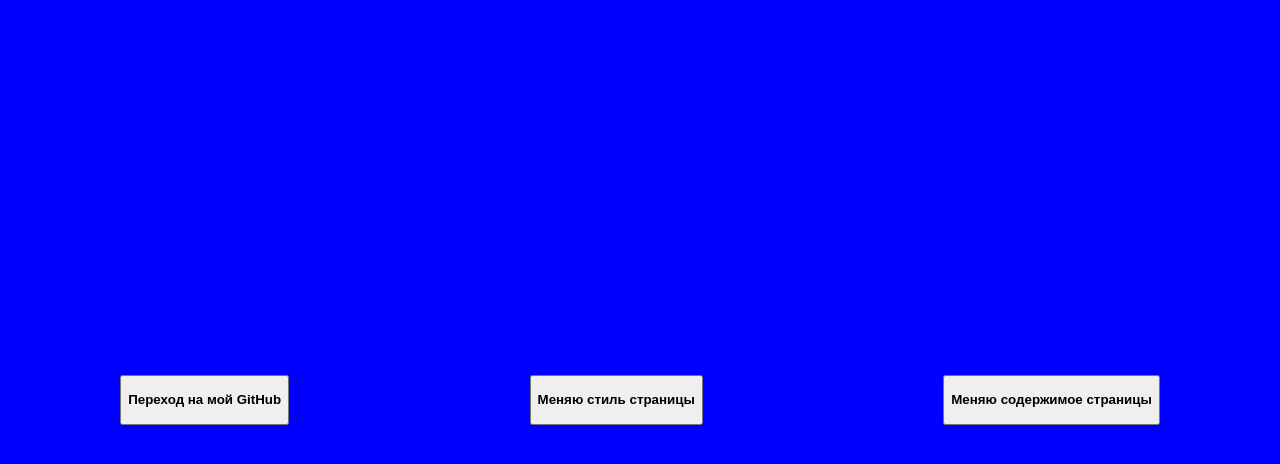
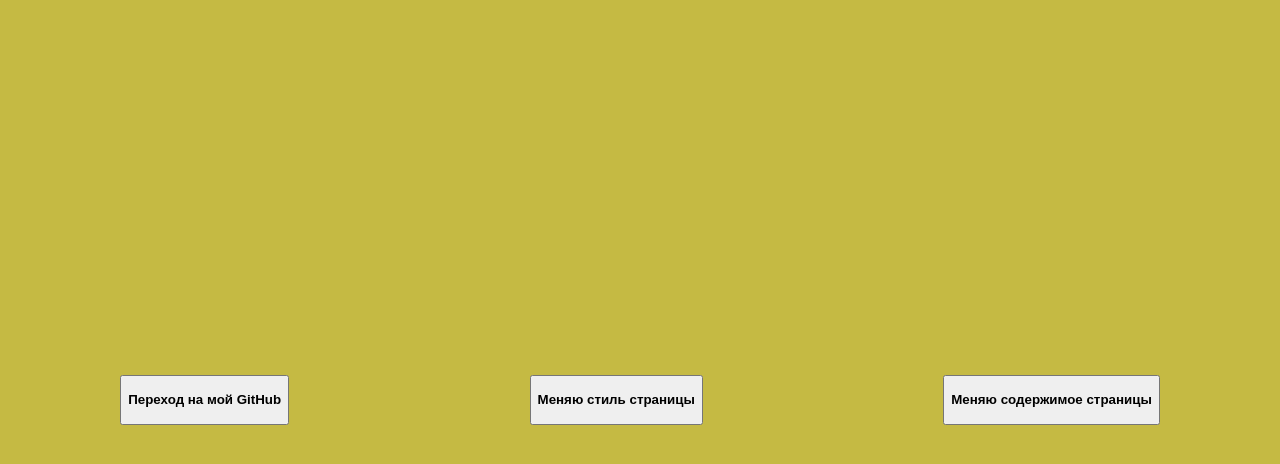
Before and after one commit to SuvStreet/JS_HomeWork1_ORmedia, a plain HTML site: page Task1/index.html in a window 1280 px wide. Both pictures are taken after a click on the button "Меняю стиль страницы". Drawn offline with Linux system fonts and the light colour scheme.

Commit message:
changed the color selection by pressing button 2

```diff
--- a/Task1/index.html
+++ b/Task1/index.html
@@ -10,7 +10,6 @@
         <div
             class="div_style"
             id="div_style"
-            style="background-color: green;"
         ></div>
 
         <div class="div1" id="div1">
--- a/Task1/script.js
+++ b/Task1/script.js
@@ -1,12 +1,19 @@
 var block = document.getElementById('div_style');
 
+function getRandomIntInclusive(min, max) {
+    min = Math.ceil(min);
+    max = Math.floor(max);
+    return Math.floor(Math.random() * (max - min + 1)) + min; //Максимум и минимум включаются
+}
+
 function editColorBlock(){
-    if(block.style.backgroundColor === 'green'){
-        block.style.backgroundColor = 'blue';
-    }
-    else {
-        block.style.backgroundColor = 'green';
-    }
+    var R = getRandomIntInclusive(0, 255);
+    /* alert("Значение R " + R); */
+    var G = getRandomIntInclusive(0, 255);
+    /* alert("Значение G " + G); */
+    var B = getRandomIntInclusive(0, 255);
+    /* alert("Значение B " + B); */
+    block.style.backgroundColor = 'rgb(' + R + ', ' + G + ', ' + B + ')';
 };
 
 var show = document.getElementById('div_style');
```
